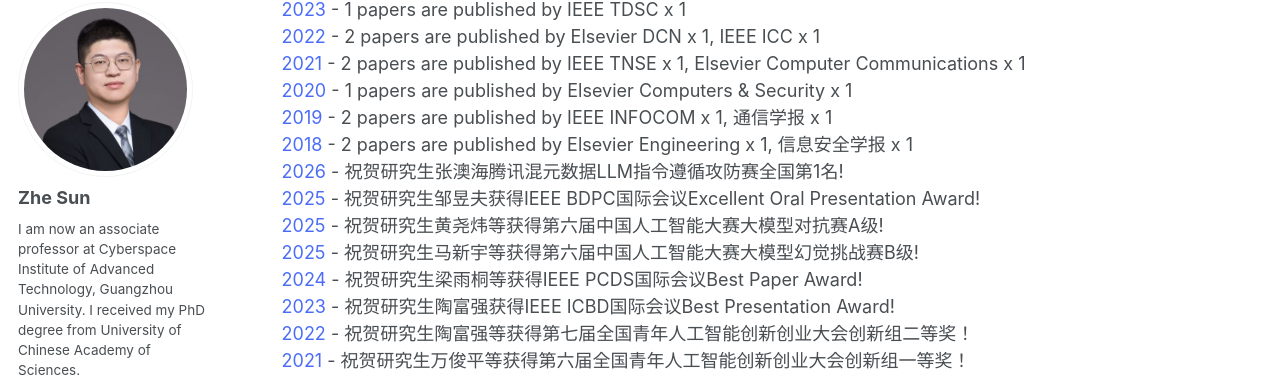
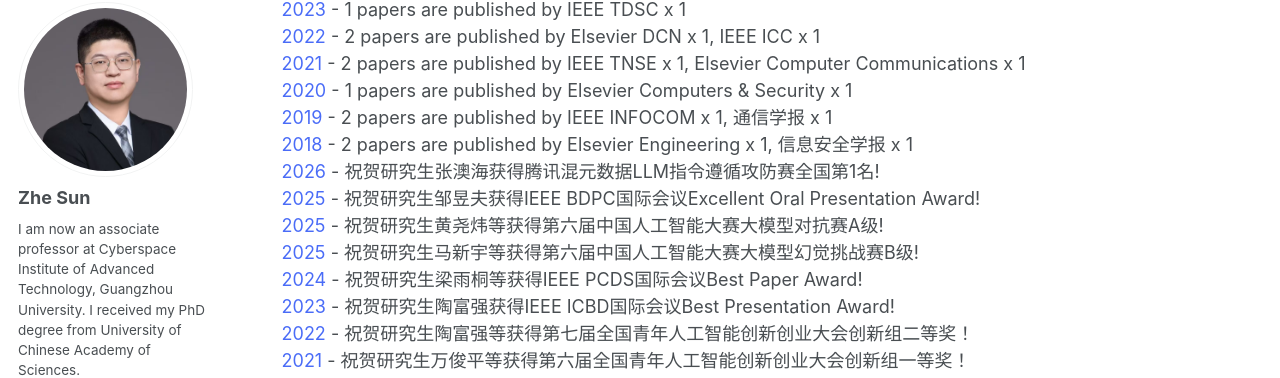
Before and after one commit to ZheSun208/ZheSun208.github.io, a Jekyll site: the page built from _pages/about.md, in a window 1280 px wide and 900 px high, scrolled down 943 px. Shown: the part 99-477 px from the top of the window. Built offline with Jekyll 4.4.1, drawn with Linux system fonts in a browser that asks for light colours; some web fonts are replaced; a script bundle is joined from its source files by our own code; library files that are not in the unit come from our copies.

Commit message:
Update about.md

```diff
--- a/_pages/about.md
+++ b/_pages/about.md
@@ -37,7 +37,7 @@ Highlight
 <span style="color:#4a6cf7;">2020</span> - 1 papers are published by Elsevier Computers & Security x 1
 <span style="color:#4a6cf7;">2019</span> - 2 papers are published by IEEE INFOCOM x 1, 通信学报 x 1
 <span style="color:#4a6cf7;">2018</span> - 2 papers are published by Elsevier Engineering x 1, 信息安全学报 x 1
-<span style="color:#4a6cf7;">2026</span> - 祝贺研究生张澳海腾讯混元数据LLM指令遵循攻防赛全国第1名!
+<span style="color:#4a6cf7;">2026</span> - 祝贺研究生张澳海获得腾讯混元数据LLM指令遵循攻防赛全国第1名!
 <span style="color:#4a6cf7;">2025</span> - 祝贺研究生邹昱夫获得IEEE BDPC国际会议Excellent Oral Presentation Award!
 <span style="color:#4a6cf7;">2025</span> - 祝贺研究生黄尧炜等获得第六届中国人工智能大赛大模型对抗赛A级!
 <span style="color:#4a6cf7;">2025</span> - 祝贺研究生马新宇等获得第六届中国人工智能大赛大模型幻觉挑战赛B级!
```
